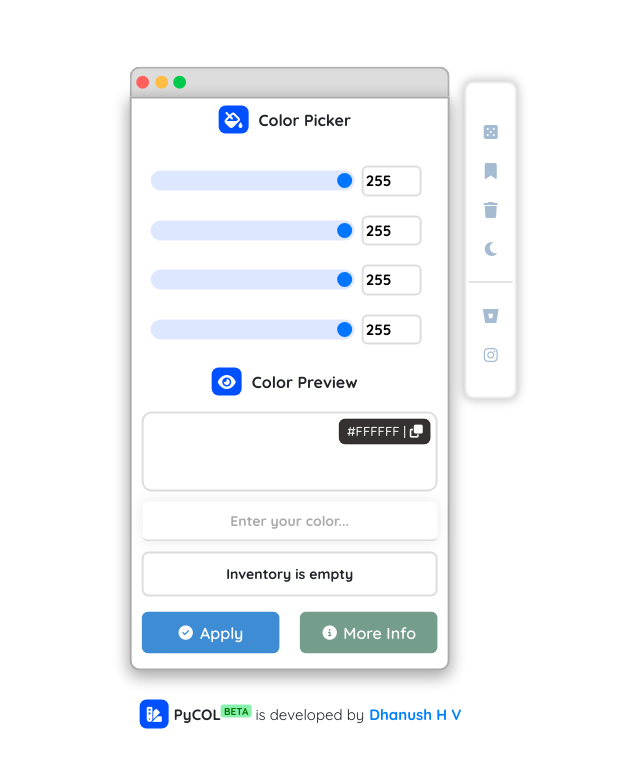
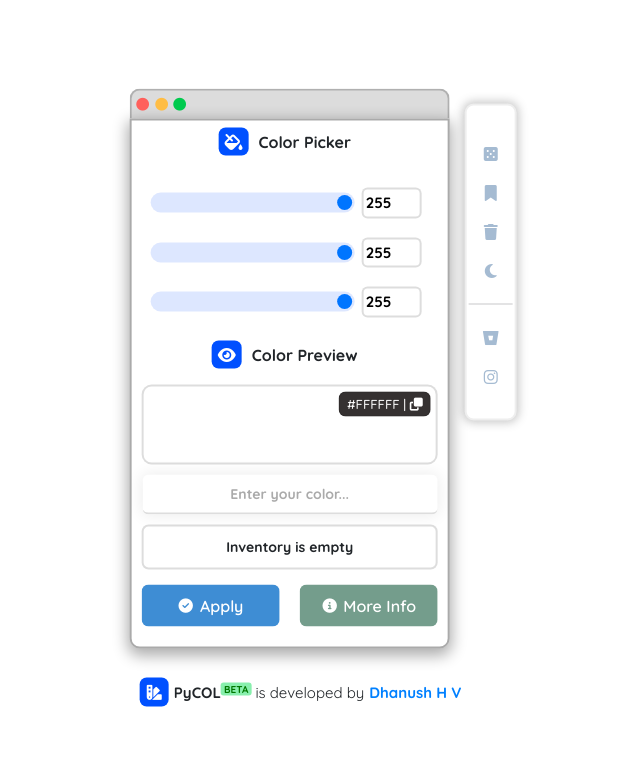
Before and after one commit to DHANUSH-web/pycol-web-react, a React (Create React App) app: page / in a window 1280 px wide. Shown: the top 768 px of the page, without its empty margins (342-982 px from the left). Built offline with nearby package versions, Linux system fonts and the light colour scheme.

Commit message:
Accesstools Updated

```diff
--- a/src/components/SeekBar.jsx
+++ b/src/components/SeekBar.jsx
@@ -54,24 +54,6 @@ class SeekBar extends Component {
             onChange={() => triggerSliders("BSet", "BSlide")}
           />
         </div>
-        <div className="BSlider">
-          <input
-            type="range"
-            defaultValue={255}
-            max={255}
-            className="BSlide"
-            id="BSlide"
-            onChange={() => setSpinBoxValues(getSliderValues())}
-          />
-          <input
-            type="number"
-            defaultValue={255}
-            placeholder="Blue"
-            className="BSet"
-            id="BSet"
-            onChange={() => triggerSliders("BSet", "BSlide")}
-          />
-        </div>
       </div>
     );
   }
--- a/src/components/utils.jsx
+++ b/src/components/utils.jsx
@@ -1,7 +1,6 @@
 import toast from "react-hot-toast";
 import tippy from "tippy.js";
 import "tippy.js/animations/scale.css";
-import { ModalOverlay } from "@chakra-ui/react";
 
 export const getSliderValues = () => {
   let r = parseInt(document.getElementById("RSlide").value);
```
